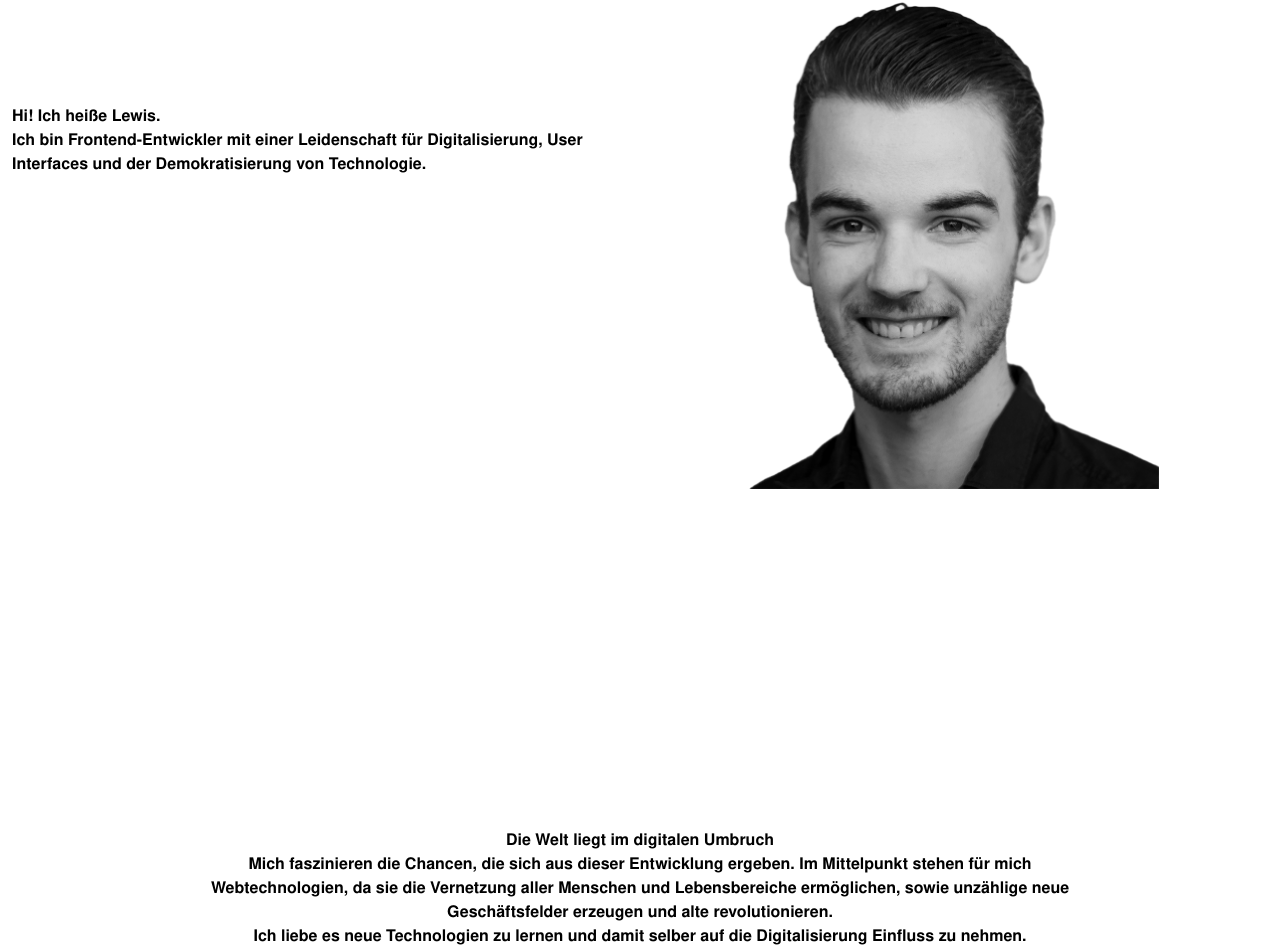
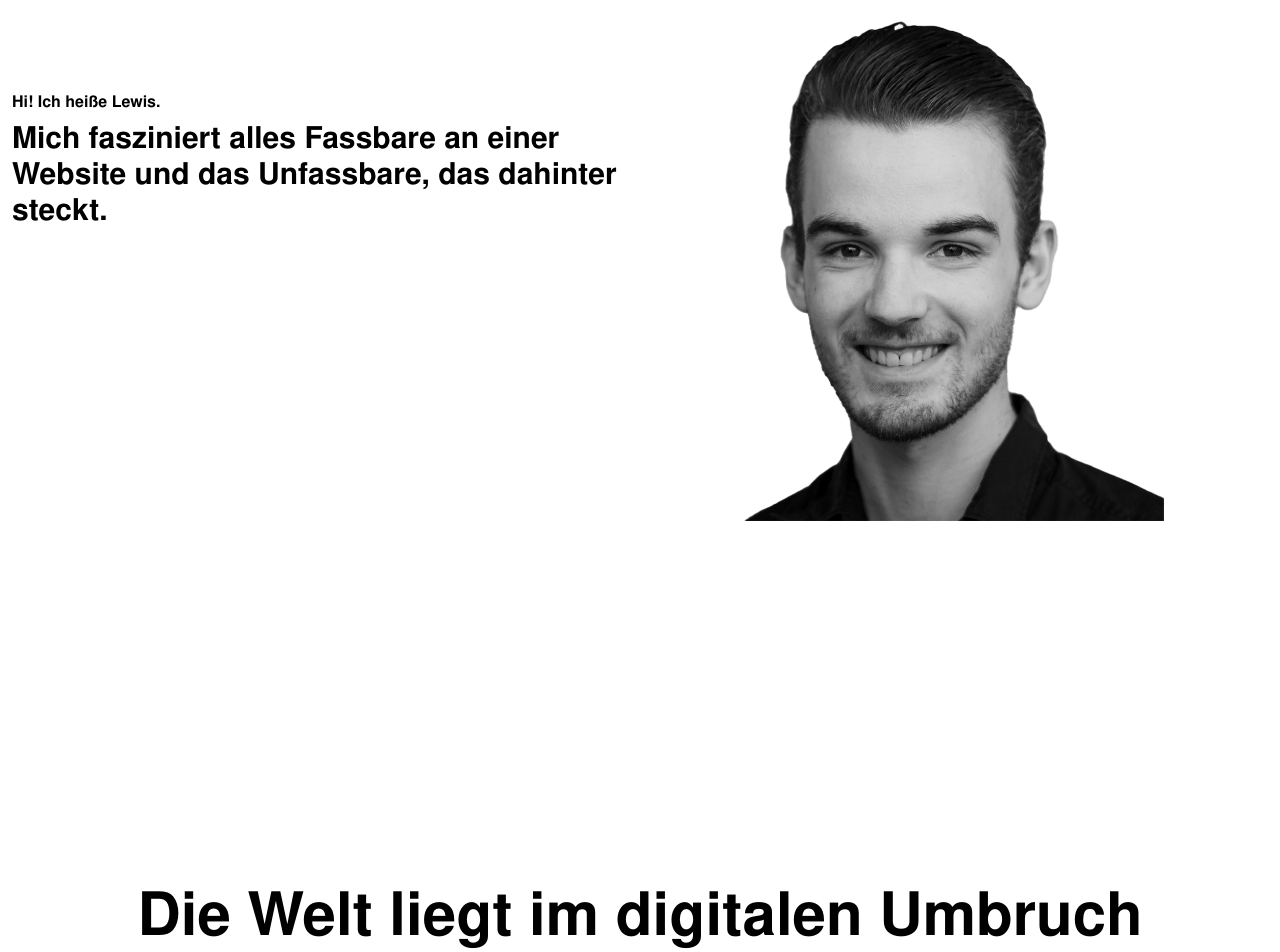
Before and after one commit to lewisyng/website, a Next.js app: page /about in a window 1280 px wide. Shown: the part 279-1231 px from the top of the page. Built offline with nearby package versions, Linux system fonts and the light colour scheme.

Commit message:
wording fixes

```diff
--- a/components/Landing/Landing.tsx
+++ b/components/Landing/Landing.tsx
@@ -2,22 +2,19 @@ import Heading from '../UI/Heading/Heading'
 
 export const Landing = () => {
   return (
-    <div className="h-screen">
-      <div className="flex h-[calc(100vh-200px)] items-center justify-center">
-        <div className="md:prose-md prose md:text-center lg:prose-lg">
-          <Heading variant="h1" className="mb-3 text-black">
+    <div className="grid h-[calc(100vh-72px)]">
+      <div className="self-center justify-self-center md:text-center">
+        <Heading variant="h1" className="prose mb-3 text-6xl text-black">
           Digitalisierung, IOT, Frontend Entwicklung
         </Heading>
 
         <Heading
           variant="h3"
-            className="leading-9 text-black md:mx-auto md:w-[70%]"
+          className="prose mb-14 text-2xl leading-9 text-black md:mx-auto"
         >
           Ich bin Frontend-Entwickler mit einer Leidenschaft für
-            Digitalisierung, User Interfaces und der Demokratisierung von
-            Technologie.
+          Digitalisierung, User Interfaces und technischen Erlebnissen.
         </Heading>
-        </div>
       </div>
     </div>
   )
--- a/components/UI/Heading/Heading.tsx
+++ b/components/UI/Heading/Heading.tsx
@@ -10,7 +10,7 @@ export const Heading = ({children, className, variant}: {
 }) => {
     const HeadingVariant = variant || "h1";
     return (
-        <HeadingVariant className={cn(className/*, styles.heading*/)} /*data-variant={variant}*/>{children}</HeadingVariant>
+        <HeadingVariant className={cn(className)}>{children}</HeadingVariant>
     )
 }
 
--- a/pages/about.tsx
+++ b/pages/about.tsx
@@ -4,18 +4,19 @@ import Heading from '../components/UI/Heading/Heading'
 export const About = () => {
   return (
     <>
-      <div className="grid h-[calc(100vh-74px-30px)] grid-cols-2">
+      <div className="grid h-[calc(100vh-72px)] grid-cols-2">
         <div className="self-center">
-          <Heading variant="h1">Hi! Ich heiße Lewis.</Heading>
+          <Heading variant="h1" className="text-base leading-10">
+            Hi! Ich heiße Lewis.
+          </Heading>
 
-          <Heading variant="h3">
-            Ich bin Frontend-Entwickler mit einer Leidenschaft für
-            Digitalisierung, User Interfaces und der Demokratisierung von
-            Technologie.
+          <Heading variant="h3" className="text-3xl">
+            Mich fasziniert alles Fassbare an einer Website und das Unfassbare,
+            das dahinter steckt.
           </Heading>
         </div>
 
-        <div className="relative mt-auto max-h-[500px] h-[70%] justify-end">
+        <div className="relative h-[70%] max-h-[500px] justify-end self-end">
           <Image
             src="/img/portraitTransparent.png"
             layout="fill"
@@ -25,18 +26,25 @@ export const About = () => {
         </div>
       </div>
 
-      <div className="flex h-screen items-center justify-center">
-        <div className="w-[70%] text-center">
-          <Heading variant="h1">Die Welt liegt im digitalen Umbruch</Heading>
+      <div className="grid items-center justify-center px-5 text-center">
+        <div className="grid justify-center h-screen">
+          <Heading variant="h1" className="max-w-[60ch] self-center text-6xl">
+            Die Welt liegt im digitalen Umbruch
+          </Heading>
+        </div>
 
-          <Heading variant="h3">
-            Mich faszinieren die Chancen, die sich aus dieser Entwicklung
-            ergeben. Im Mittelpunkt stehen für mich Webtechnologien, da sie die
-            Vernetzung aller Menschen und Lebensbereiche ermöglichen, sowie
-            unzählige neue Geschäftsfelder erzeugen und alte revolutionieren.
+        <div className="grid justify-center h-screen">
+          <Heading variant="h3" className="max-w-[60ch] self-center text-2xl">
+            Diese Entwicklung birgt Chancen, die das Potenzial haben unser Leben
+            maßgeblich zu gestalten. Im Mittelpunkt stehen für mich
+            Webtechnologien, da sie die Vernetzung aller Menschen und
+            Lebensbereiche ermöglichen, sowie unzählige neue Geschäftsfelder
+            erzeugen und alte revolutionieren.
           </Heading>
+        </div>
 
-          <Heading variant="h3">
+        <div className="grid justify-center h-screen">
+          <Heading variant="h3" className="max-w-[60ch] self-center text-2xl">
             Ich liebe es neue Technologien zu lernen und damit selber auf die
             Digitalisierung Einfluss zu nehmen.
           </Heading>
--- a/pages/contact.tsx
+++ b/pages/contact.tsx
@@ -3,16 +3,24 @@ import Heading from '../components/UI/Heading/Heading'
 export const Contact = () => {
   return (
     <div className="flex flex-col items-center justify-center">
-      <Heading variant="h1">Kontakt</Heading>
+      {/* <Heading variant="h1">Kontakt</Heading> */}
 
-      <div className="mt-[140px] text-center">
+      <div className="mt-[14%] text-center">
         <Heading variant="h3">Lewis Young</Heading>
-
         <Heading variant="h4">Salzburg | Österreich</Heading>
-
         <Heading variant="h4">
           <a href="mailto:lewisyoung1306@yahoo.de" className="underline">
             lewisyoung1306@yahoo.de
+          </a>
+        </Heading>
+        <Heading variant="h4">
+          <a
+            href="https://www.linkedin.com/in/lewis-young-276603164/"
+            className="underline"
+            target="blank"
+            rel="noopener noreferer"
+          >
+            LinkedIn
           </a>
         </Heading>
       </div>
--- a/pages/index.tsx
+++ b/pages/index.tsx
@@ -2,9 +2,7 @@ import Landing from '../components/Landing/Landing'
 import Projects from '../components/Projects/Projects'
 import fetchProjects from '../hooks/fetchProjects'
 
-export default function Home({ projects }: {
-  projects: any
-}) {
+export default function Home({ projects }: { projects: any }) {
   console.log('projects', projects)
   return (
     <>
```
Lines whose indentation alone changed are shown as unchanged.
